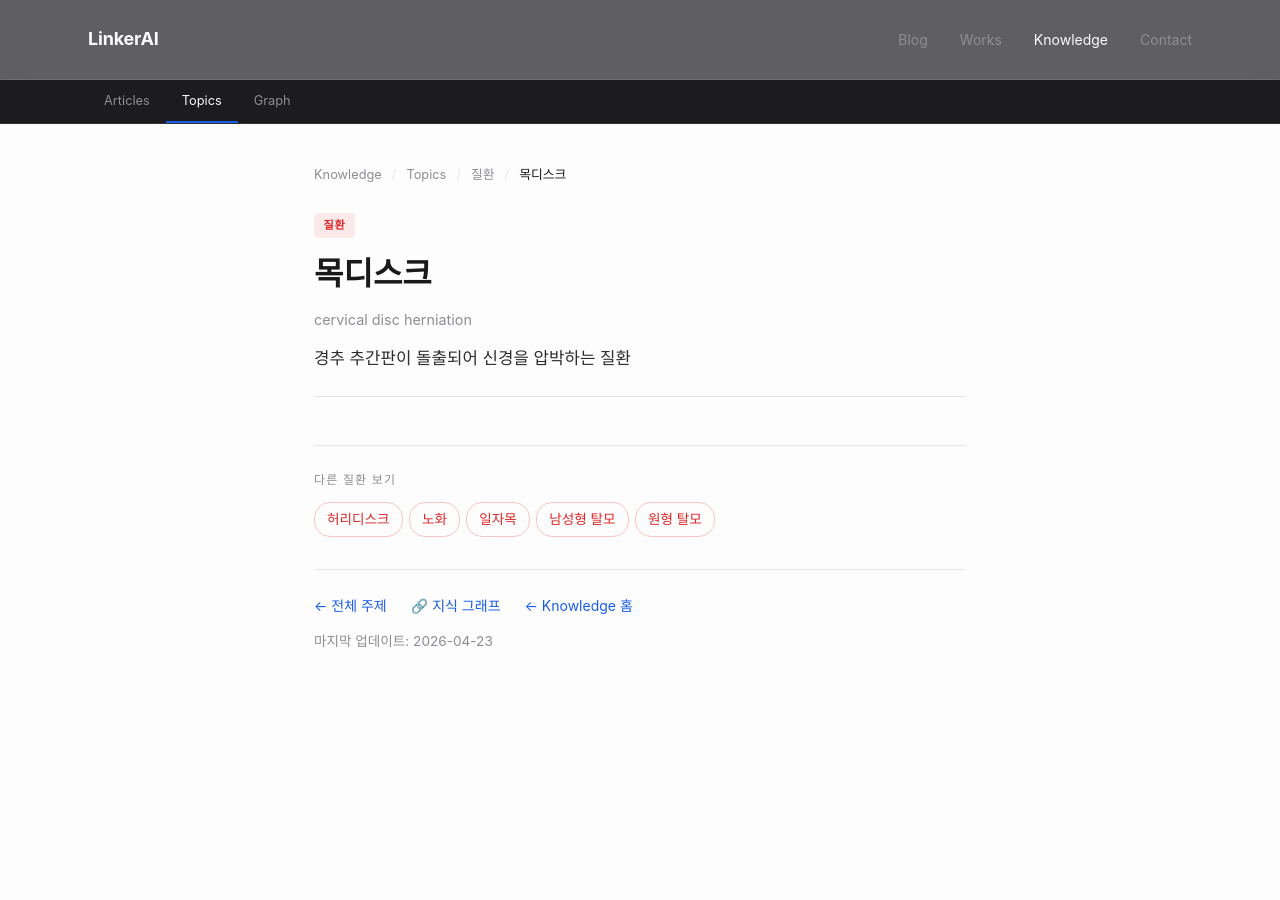
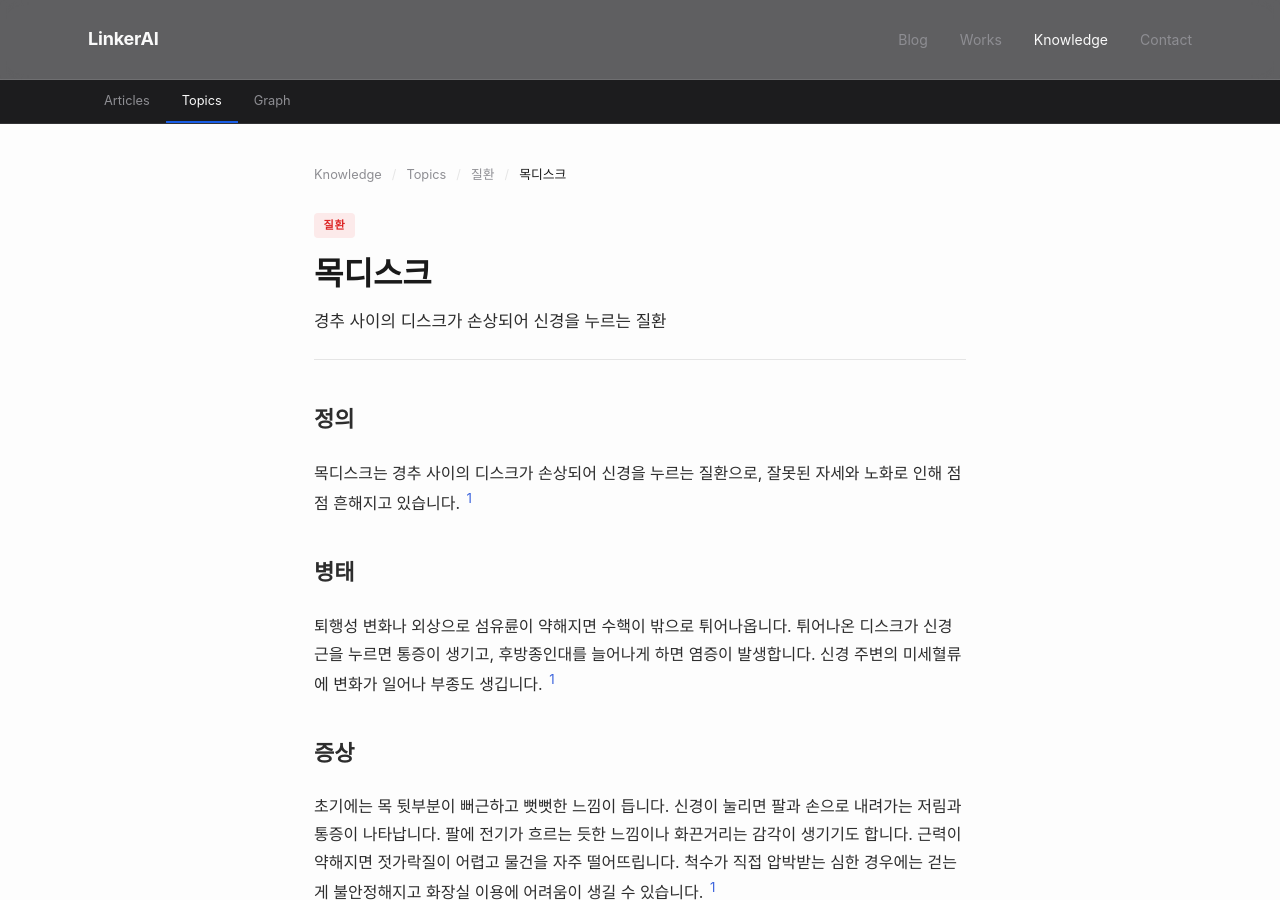
Before and after one commit to feelharmony/linkare-medical-knowledge, a Jekyll site: the page built from conditions/cervical-disc-herniation.md, in a window 1280 px wide and 900 px high. Built offline with Jekyll 4.4.1, drawn with Linux system fonts in a browser that asks for light colours; some web fonts are replaced; some of the changed text lies outside the part shown.

Commit message:
update entity: 목디스크 (cervical-disc-herniation)

```diff
--- a/conditions/cervical-disc-herniation.md
+++ b/conditions/cervical-disc-herniation.md
@@ -3,7 +3,34 @@ layout: entity-hub
 entity_id: cervical-disc-herniation
 entity_type: condition
 permalink: /conditions/cervical-disc-herniation/
-title: "목디스크"
-title_en: "cervical disc herniation"
-description: "경추 추간판이 돌출되어 신경을 압박하는 질환"
+title: 목디스크
+description: 경추 사이의 디스크가 손상되어 신경을 누르는 질환
+last_reviewed: '2026-04-23'
+source_count: 0
+version: 2
 ---
+## 정의
+목디스크는 경추 사이의 디스크가 손상되어 신경을 누르는 질환으로, 잘못된 자세와 노화로 인해 점점 흔해지고 있습니다. [^1]
+
+## 병태
+퇴행성 변화나 외상으로 섬유륜이 약해지면 수핵이 밖으로 튀어나옵니다. 튀어나온 디스크가 신경근을 누르면 통증이 생기고, 후방종인대를 늘어나게 하면 염증이 발생합니다. 신경 주변의 미세혈류에 변화가 일어나 부종도 생깁니다. [^1]
+
+## 증상
+초기에는 목 뒷부분이 뻐근하고 뻣뻣한 느낌이 듭니다. 신경이 눌리면 팔과 손으로 내려가는 저림과 통증이 나타납니다. 팔에 전기가 흐르는 듯한 느낌이나 화끈거리는 감각이 생기기도 합니다. 근력이 약해지면 젓가락질이 어렵고 물건을 자주 떨어뜨립니다. 척수가 직접 압박받는 심한 경우에는 걷는 게 불안정해지고 화장실 이용에 어려움이 생길 수 있습니다. [^1]
+
+## 진단
+의사는 증상이 언제 시작됐는지, 어떤 자세에서 악화되는지 묻습니다. MRI는 디스크와 신경 상태를 가장 정확하게 보여줍니다. CT는 뼈의 변화나 골극을 평가하는 데 유용합니다. 신경전도검사는 신경 손상의 정도와 범위를 객관적으로 측정합니다. [^1]
+
+## 치료
+급성기에는 통증을 빨리 줄이는 게 우선입니다. 신경차단술과 초음파 주사 치료를 통해 염증이 있는 신경 주변에 약물을 직접 투여합니다. 도수 치료로 척추와 골반, 턱관절의 균형을 맞춥니다. 손상된 조직의 회복을 돕기 위해 재생 주사 치료를 병행합니다. 생활 습관 개선도 중요합니다. [^1]
+
+## 예후
+대부분의 목디스크는 비수술 치료로 호전됩니다. 심각한 마비 증상이 아니라면 비수술 치료만으로도 충분한 호전을 기대할 수 있습니다. 수술 후에도 포괄적인 재활 치료가 통증 감소와 기능 개선에 도움을 줍니다. [^1]
+
+---
+
+## Citations
+[^1]: [ansimpainfree.kr/blog/2026-04-08-f5bbae53](https://ansimpainfree.kr/blog/2026-04-08-f5bbae53)
+
+## Changelog
+- 2026-04-23 v2: 정의 new, 병태 new, 증상 new, 진단 new, 치료 new, 예후 new
```
